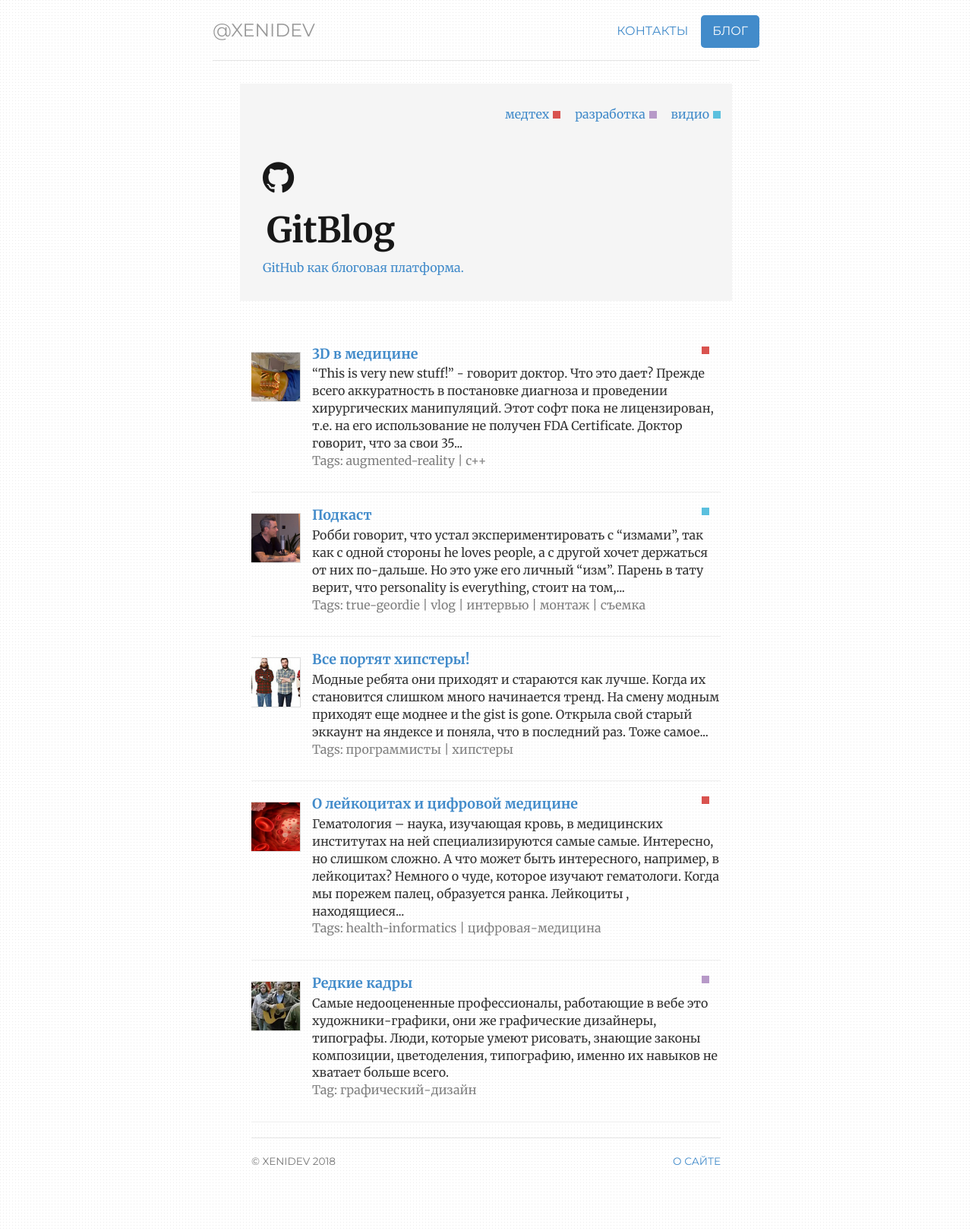
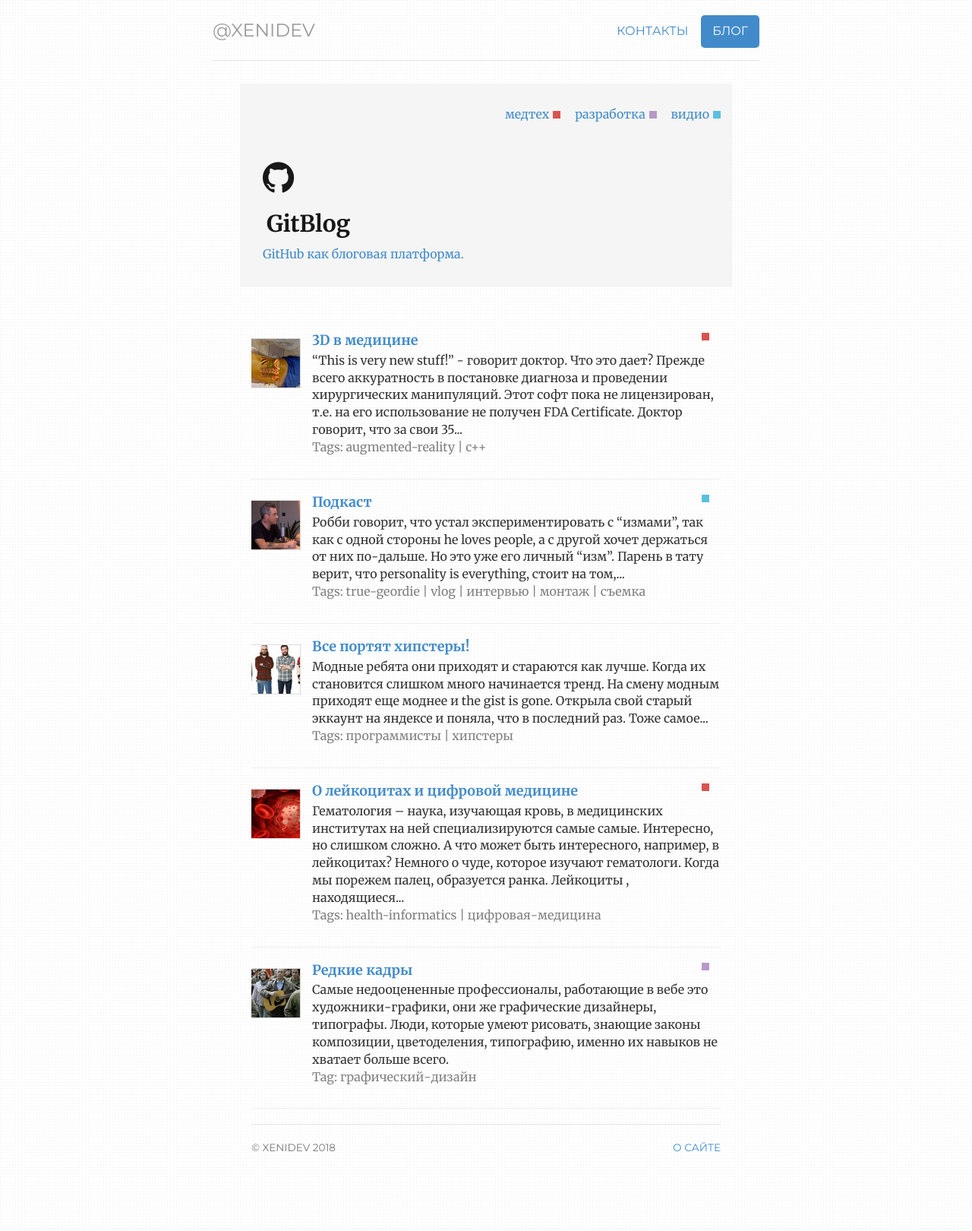
Before and after one commit to ValeraS/xenidev.github.io, a Jekyll site: the page built from notes/index.html, in a window 1280 px wide. Shown: the whole page at 76% size. Built offline with Jekyll 4.4.1, drawn with Linux system fonts in a browser that asks for light colours.

Commit message:
Update index.html

```diff
--- a/notes/index.html
+++ b/notes/index.html
@@ -15,7 +15,7 @@
 
   <div class="title">
     <ul class="fa-ul">
-      <li><i class="fa fa-github" style="font-size:48px;"></i><h1>GitBlog</h1></li>
+      <li><i class="fa fa-github" style="font-size:48px;"></i><h2>GitBlog</h2></li>
 
     </ul>
     <p>GitHub как блоговая платформа.</p>
```
